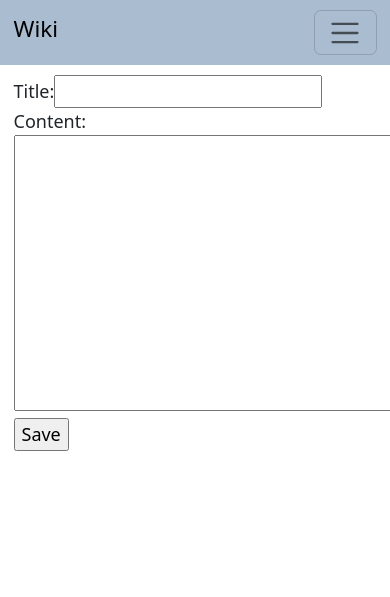
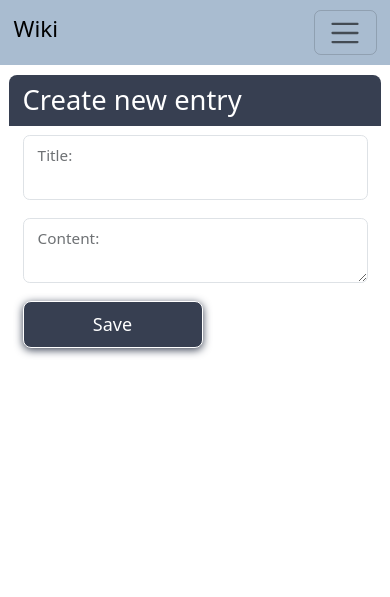
Before and after one commit to webshuriken/wikipedia-like, a Django app: page /new-page in a window 390 px wide; the page is wider, and only the part inside the window is pictured. Shown: the top 597 px of that part. Run offline with Django 3.2, Linux system fonts and the light colour scheme.

Commit message:
style: New page layout responsive

```diff
--- a/encyclopedia/static/encyclopedia/styles.css
+++ b/encyclopedia/static/encyclopedia/styles.css
@@ -38,7 +38,8 @@
 }
 
 .wiki-navbar-wrapper .navbar-nav .nav-link,
-.wiki-navbar-wrapper .navbar-nav .nav-link.active {
+.wiki-navbar-wrapper .navbar-nav .nav-link.active,
+.wiki-button {
     border-radius: 8px;
     border: 1px solid white;
     padding: .5rem 0;
@@ -48,10 +49,12 @@
     box-shadow: 0 2px 8px var(--wk-charcoal);
     transition: transform .24s, background-color .24s, color .24s;
 }
-.wiki-navbar-wrapper .navbar-nav .nav-link:active {
+.wiki-navbar-wrapper .navbar-nav .nav-link:active,
+.wiki-button:active {
     transform: scale(.9);
 }
-.wiki-navbar-wrapper .navbar-nav .nav-link:hover {
+.wiki-navbar-wrapper .navbar-nav .nav-link:hover,
+.wiki-button:hover {
     background-color: var(--wk-moonstone);
     color: var(--wk-charcoal);
 }
@@ -113,3 +116,24 @@
     border-bottom-right-radius: 8px;
     border-bottom-left-radius: 8px;
 }
+
+/* New entry */
+.wiki-new-entry {}
+
+.wiki-new-entry__header {
+    background: var(--wk-charcoal);
+    color: var(--wk-white);
+    border-top-right-radius: 8px;
+    border-top-left-radius: 8px;
+}
+
+.wiki-new-entry__form {}
+.wiki-new-entry__form div textarea {
+    min-height: 50vh;
+}
+
+@media screen and (max-width: 767px) {
+    main {
+        height: calc(100vh - 65.25px);
+    }
+}
--- a/encyclopedia/templates/encyclopedia/new-page.html
+++ b/encyclopedia/templates/encyclopedia/new-page.html
@@ -5,9 +5,21 @@
 {% endblock %}
 
 {% block body %}
-<form action="{% url 'encyclopedia:new-page' %}" method="post">
-  {% csrf_token %}
-  {{ form }}
-  <input type="submit" value="Save">
-</form>
+<section class="row px-2 wiki-new-entry">
+  <header class="col-12 pt-2 wiki-new-entry__header">
+    <h1 class="h2">Create new entry</h1>
+  </header>
+  <form action="{% url 'encyclopedia:new-page' %}" method="post" class="col-12 py-2 wiki-new-entry__form">
+    {% csrf_token %}
+    <div class="form-floating mb-3">
+      {{ form.title }}
+      {{ form.title.label_tag }}
+    </div>
+    <div class="form-floating mb-3">
+      {{ form.content }}
+      {{ form.content.label_tag }}
+    </div>
+    <input type="submit" value="Save" class="wiki-button">
+  </form>
+</section>
 {% endblock %}
--- a/encyclopedia/views.py
+++ b/encyclopedia/views.py
@@ -13,8 +13,8 @@
     """
     Form used in the new page view
     """
-    title = forms.CharField(label="Title", max_length=80, strip=True)
-    content = forms.CharField(widget=forms.Textarea, label="Content", strip=True)
+    title = forms.CharField(widget=forms.TextInput(attrs={'class': 'form-control'}), label="Title", max_length=80, strip=True)
+    content = forms.CharField(widget=forms.Textarea(attrs={'class': 'form-control'}), label="Content", strip=True)
 
     def clean_title(self):
         """
```
